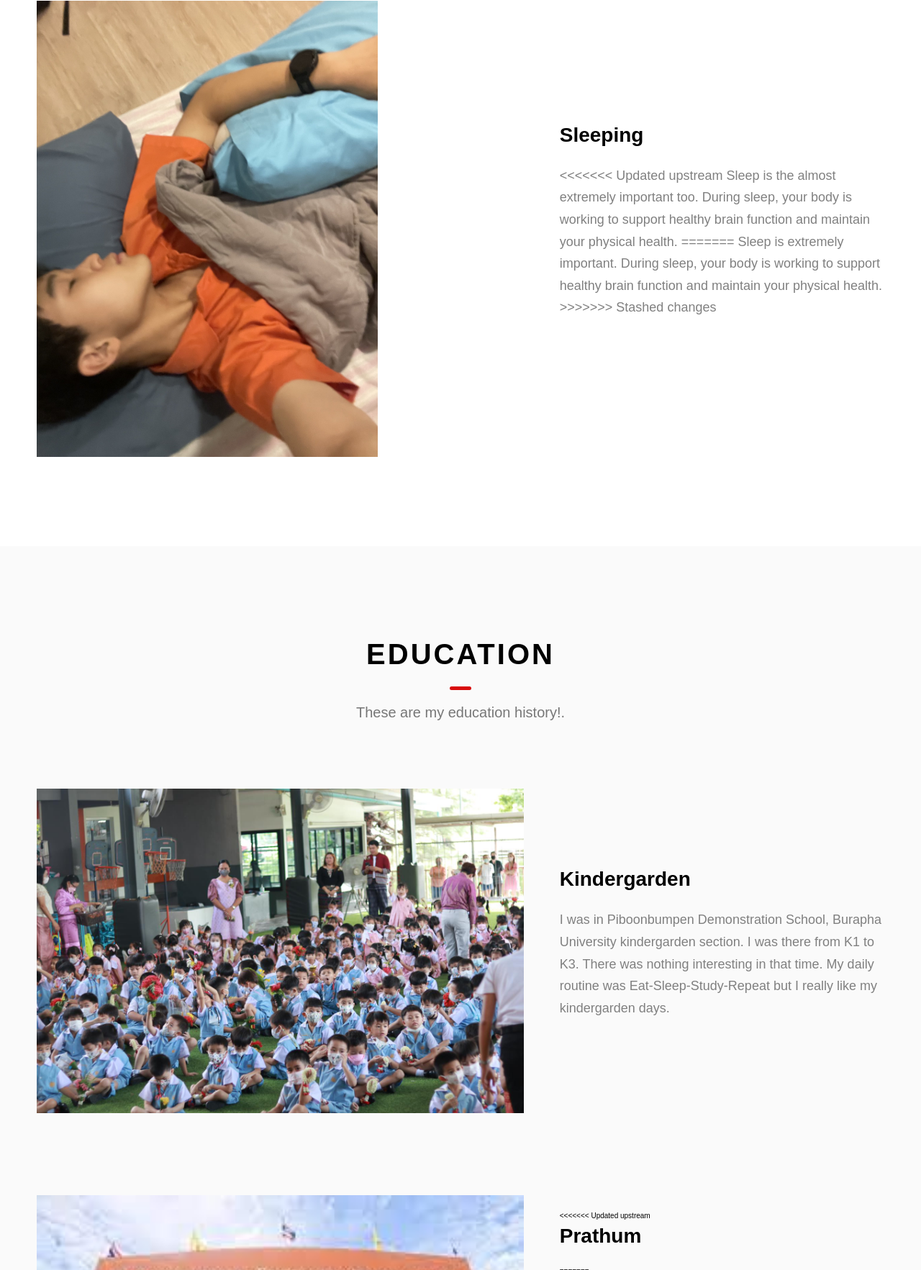
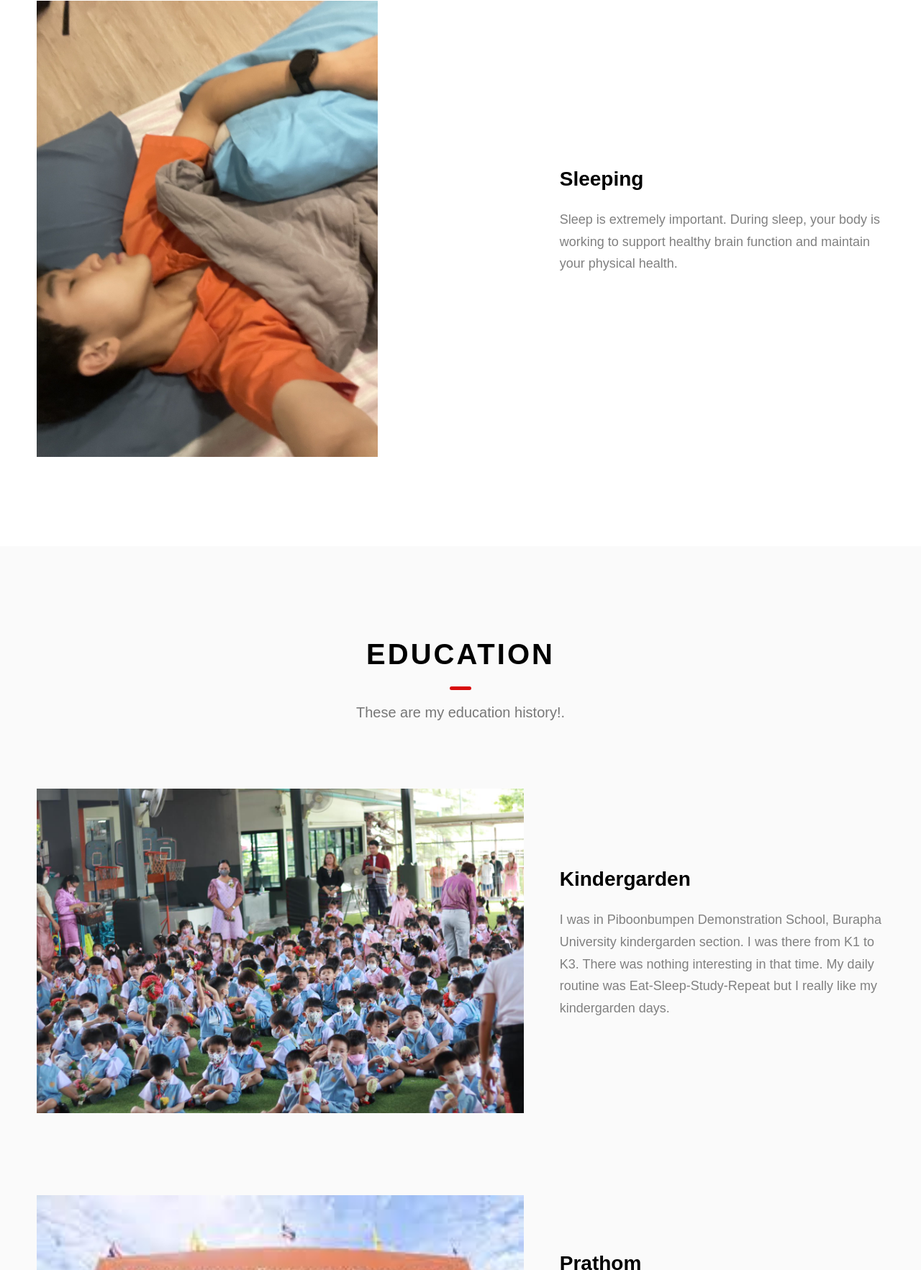
Before and after one commit to Blaqet/Bennysweb, a plain HTML site: page index.html in a window 1280 px wide. Shown: the part 3535-5300 px from the top of the page at 72% size. Drawn offline with Linux system fonts and the light colour scheme.

Commit message:
Update index.html

```diff
--- a/index.html
+++ b/index.html
@@ -232,11 +232,7 @@
                   <h3 class="projects__row-content-title">Sleeping
                   </h3>
                   <p class="projects__row-content-desc">
-<<<<<<< Updated upstream
-                    Sleep is the almost extremely important too. During sleep, your body is working to support healthy brain function and maintain your physical health.
-=======
                     Sleep is extremely important. During sleep, your body is working to support healthy brain function and maintain your physical health.
->>>>>>> Stashed changes
                   </p>
 
             </div>
@@ -282,11 +278,7 @@ but I really like my kindergarden days.
                 />
               </div>
               <div class="projects__row-content">
-<<<<<<< Updated upstream
-                <h3 class="projects__row-content-title">Prathum</h3>
-=======
                 <h3 class="projects__row-content-title">Prathom</h3>
->>>>>>> Stashed changes
                 <p class="projects__row-content-desc">
                   I applied to IEP Piboonbumen Demonstration School, Burapha University. I feel like this school was a very big part of my life because I started learning english there. I stayed at IEP Piboonbumen Demonstration School, Burapha University
 For 3 years which is until Prathom 3 and then I got homeschooled. I kind of miss my those times, I feel nostalgic everytime I think about it.
@@ -319,11 +311,7 @@ For 3 years which is until Prathom 3 and then I got homeschooled. I kind of miss
         <h2 class="heading heading-sec heading-sec__mb-med">
           <span class="heading-sec__main heading-sec__main--lt">Contact</span>
           <span class="heading-sec__sub heading-sec__sub--lt">
-<<<<<<< Updated upstream
-            <a href="mailto:Bennysommatat@gmail.com">Email</a>
-=======
             <a href="mailto:Bennysommatat@gmail.com">Email:Bennysommatat@gmail.com</a>
->>>>>>> Stashed changes
             <br>
           </span>
         </h2>
```
